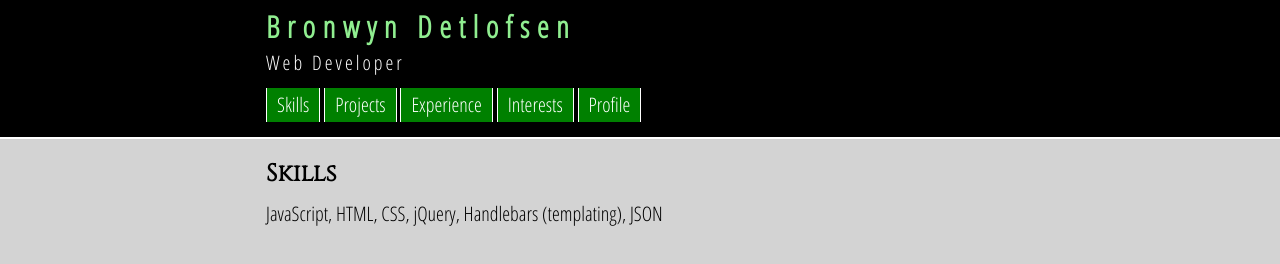
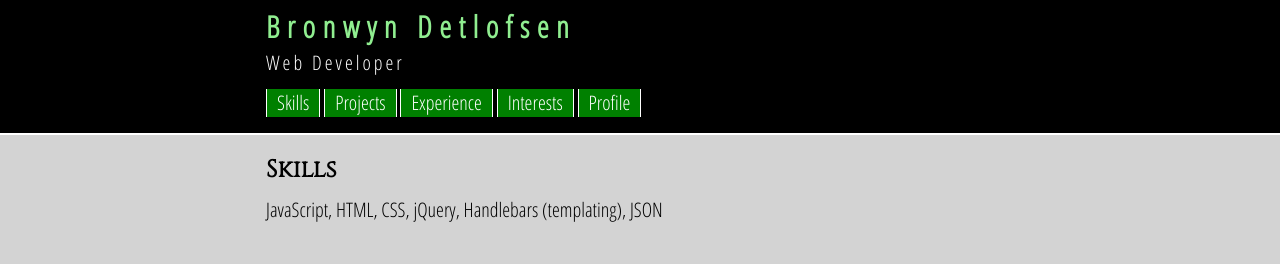
Before and after one commit to bronwyndet/portfolio, a plain HTML site: page index.html in a window 1280 px wide. Drawn offline with nearby package versions, Linux system fonts and the light colour scheme.

Commit message:
adjusting nav buttons

```diff
--- a/css/base.css
+++ b/css/base.css
@@ -75,9 +75,8 @@ em {
 }
 
 .nav {
-  background-color: green;
+  /*background-color: lightgrey;*/
   border-left: 1px solid white;
-  border-right: 1px solid white;
 }
 
 .nav:hover {
@@ -89,8 +88,10 @@ em {
 }
 
 #navigation li {
+  line-height: .9em;
+  font-size: .8em;
   display: inline-block;
-  padding: 2px 10px 2px 10px;
+  padding: 1px 6px 1px 6px;
 }
 
 
@@ -100,7 +101,7 @@ em {
 
 }
 
-@media only screen and (min-width: 640px) {
+@media only screen and (min-width: 675px) {
 
   header div {
     width: 60%;
@@ -112,4 +113,29 @@ em {
     margin: 0 auto;
   }
 
+  .nav {
+    background-color: green;
+    border-left: 1px solid white;
+    border-right: 1px solid white;
+  }
+
+  .nav:hover {
+    background-color: grey;
+  }
+
+  .nav:active {
+    background-color: black;
+  }
+
+  #navigation li {
+    display: inline-block;
+    font-size: 1em;
+    line-height: 1.2em;
+    padding: 2px 10px 2px 10px;
+  }
+
+  #lastli {
+    /*border-right: 1px solid white;*/
+  }
+
 }
--- a/index.html
+++ b/index.html
@@ -24,7 +24,7 @@
             <li class="nav" data-category="projects"><a href="#">Projects</a></li>
             <li class="nav" data-category="experience"><a href="#">Experience</a></li>
             <li class="nav" data-category="interests"><a href="#">Interests</a></li>
-            <li class="nav" data-category="profile"><a href="#">Profile</a></li>
+            <li class="nav" data-category="profile" id="lastli"><a href="#">Profile</a></li>
           </ul>
         </nav>
     </div>
```
